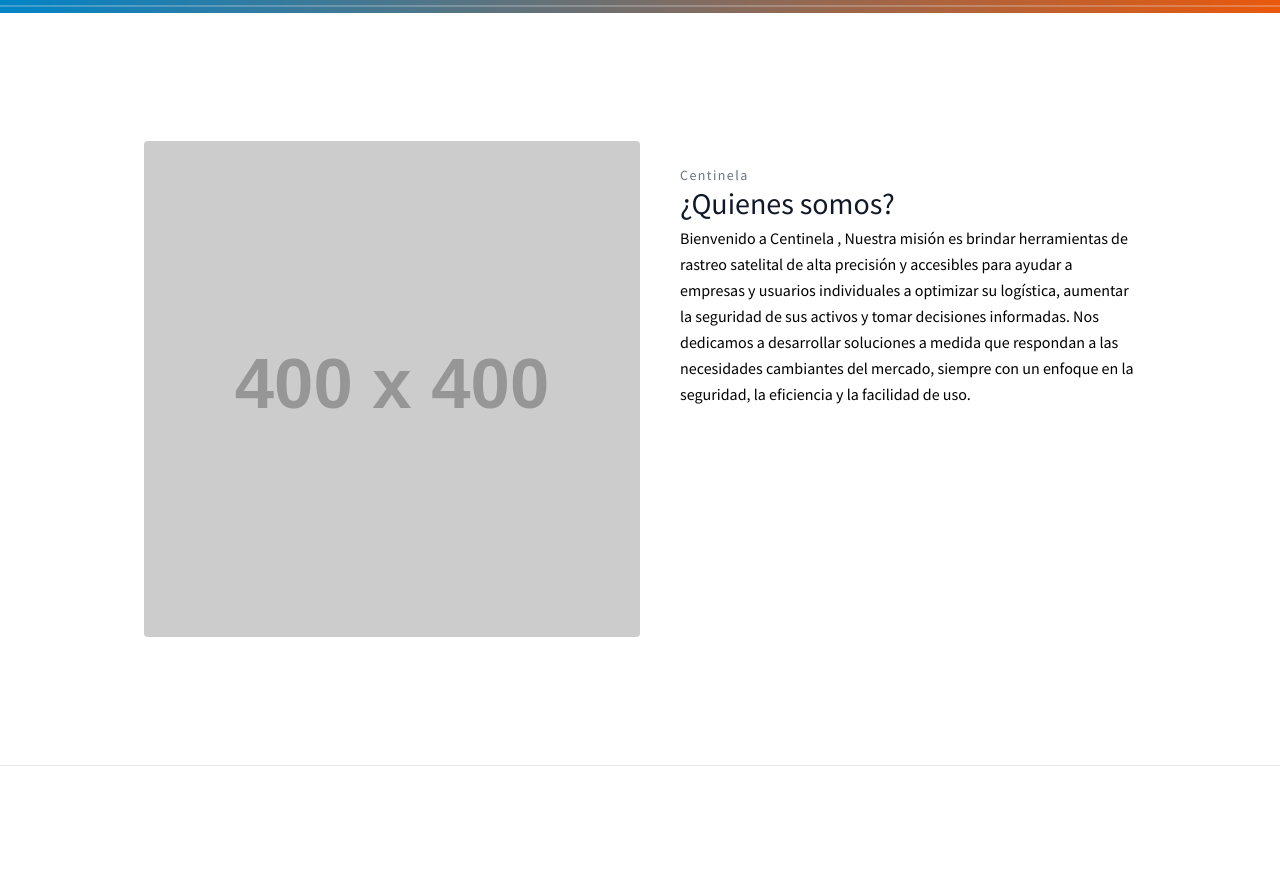
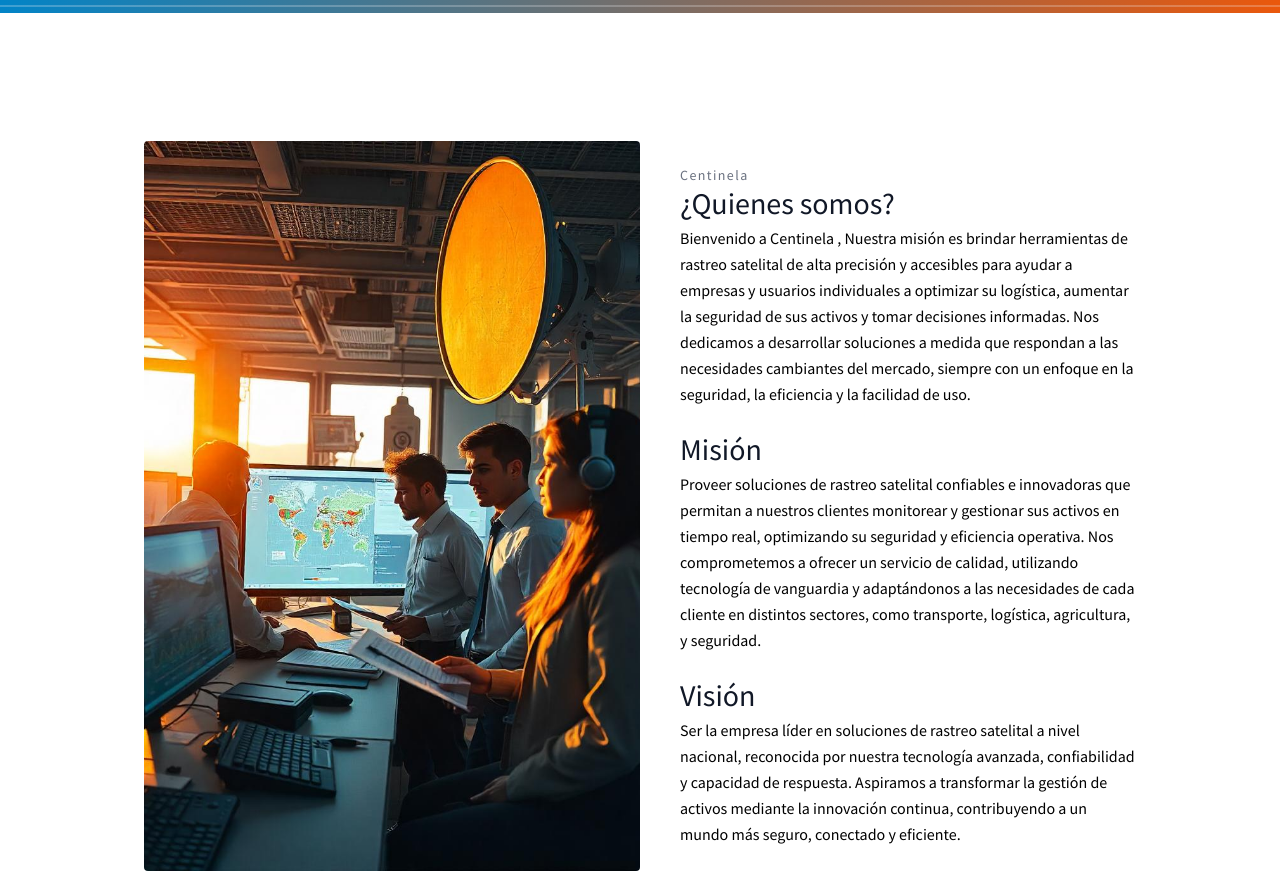
Before and after one commit to joffrealban/centinela, a plain HTML site: page about.html in a window 1280 px wide. Shown: the part 83-956 px from the top of the page. Drawn offline with nearby package versions, Linux system fonts and the light colour scheme; placeholder pictures from the web are drawn by us.

Commit message:
actualizacion de about

```diff
--- a/about.html
+++ b/about.html
@@ -50,7 +50,8 @@
                 id="nav-content">
                 <ul class="list-reset lg:flex justify-end flex-1 items-center">
                     <li class="mr-3">
-                        <a class="inline-block py-2 px-4 text-black font-bold no-underline" href="./index.html">Inicio</a>
+                        <a class="inline-block py-2 px-4 text-black font-bold no-underline"
+                            href="./index.html">Inicio</a>
                     </li>
                     <li class="mr-3">
                         <a class="inline-block text-black no-underline hover:text-gray-800 hover:text-underline py-2 px-4"
@@ -86,7 +87,7 @@
             <div class="lg:w-4/5 mx-auto flex flex-wrap">
                 <img alt="comercio electrónico"
                     class="lg:w-1/2 w-full lg:h-auto h-64 object-cover object-center rounded"
-                    src="https://dummyimage.com/400x400">
+                    src="./images/img006.jpeg">
                 <div class="lg:w-1/2 w-full lg:pl-10 lg:py-6 mt-6 lg:mt-0">
                     <h2 class="text-sm title-font text-gray-500 tracking-widest">
                         <font style="vertical-align: inherit;">
@@ -110,6 +111,41 @@
                         </font>
                     </p>
 
+                    <br>
+                    <h1 class="text-gray-900 text-3xl title-font font-medium mb-1">
+                        <font style="vertical-align: inherit;">
+                            <font style="vertical-align: inherit;">Misión</font>
+                        </font>
+                    </h1>
+                    <p class="leading-relaxed text-black">
+                        <font style="vertical-align: inherit;">
+                            <font style="vertical-align: inherit;">Proveer soluciones de rastreo satelital confiables e
+                                innovadoras que permitan a nuestros clientes monitorear y gestionar sus activos en
+                                tiempo real, optimizando su seguridad y eficiencia operativa. Nos comprometemos a
+                                ofrecer un servicio de calidad, utilizando tecnología de vanguardia y adaptándonos a las
+                                necesidades de cada cliente en distintos sectores, como transporte, logística,
+                                agricultura, y seguridad.
+                            </font>
+                        </font>
+                    </p>
+
+
+                    <br>
+                    <h1 class="text-gray-900 text-3xl title-font font-medium mb-1">
+                        <font style="vertical-align: inherit;">
+                            <font style="vertical-align: inherit;">Visión</font>
+                        </font>
+                    </h1>
+                    <p class="leading-relaxed text-black">
+                        <font style="vertical-align: inherit;">
+                            <font style="vertical-align: inherit;">Ser la empresa líder en soluciones de rastreo
+                                satelital a nivel nacional, reconocida por nuestra tecnología avanzada,
+                                confiabilidad y capacidad de respuesta. Aspiramos a transformar la gestión de activos
+                                mediante la innovación continua, contribuyendo a un mundo más seguro, conectado y
+                                eficiente.
+                            </font>
+                        </font>
+                    </p>
                 </div>
             </div>
         </div>
```
Also changed, not shown: images/img006.jpeg (added).
